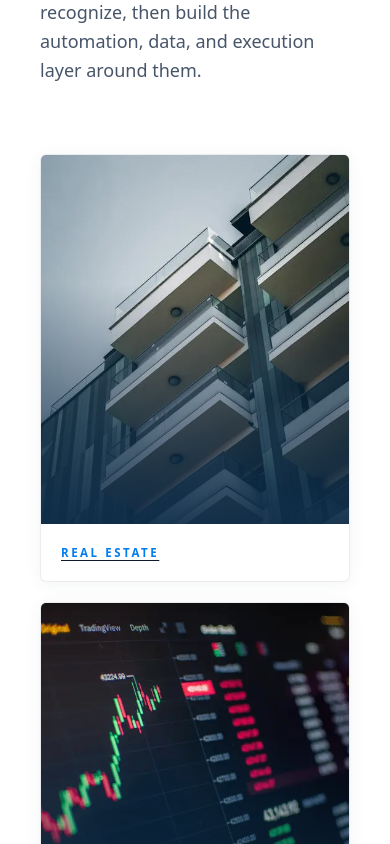
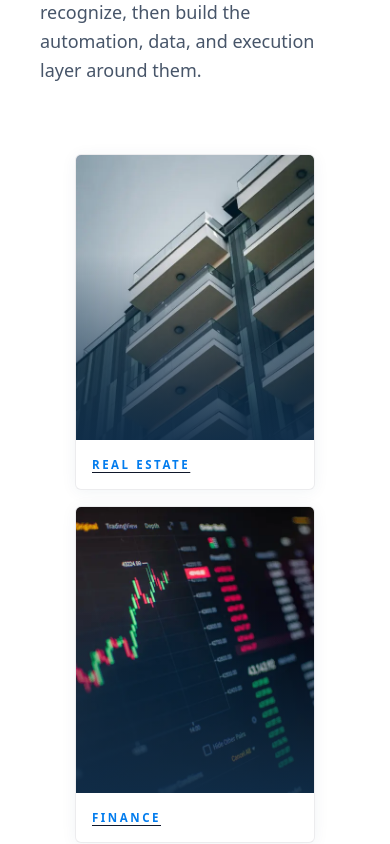
Before and after one commit to DavidMajomi/company-site, a Next.js app in the folder company/: page / in a window 390 px wide. Shown: the part 1140-1984 px from the top of the page. Built offline with nearby package versions, Linux system fonts and the light colour scheme.

Commit message:
Refactor: Update IndustryHomeCard and IndustriesHomeSection styles for improved layout and responsiveness, enhancing visual presentation across different screen sizes.

```diff
--- a/company/app/components/IndustryHomeCard.tsx
+++ b/company/app/components/IndustryHomeCard.tsx
@@ -17,7 +17,7 @@ export function IndustryHomeCard({ industry, index }: IndustryHomeCardProps) {
 
   return (
     <li
-      className="group relative list-none opacity-0 translate-y-5 animate-industry-card-in motion-reduce:animate-none motion-reduce:opacity-100 motion-reduce:translate-y-0"
+      className="group relative w-[min(100%,15rem)] shrink-0 list-none opacity-0 translate-y-5 animate-industry-card-in motion-reduce:animate-none motion-reduce:opacity-100 motion-reduce:translate-y-0 sm:w-[calc((100%-1.25rem)/2)] lg:w-[calc((100%-3rem)/3)]"
       style={{ animationDelay }}
     >
       <Link
@@ -35,7 +35,7 @@ export function IndustryHomeCard({ industry, index }: IndustryHomeCardProps) {
               alt={industry.imageAlt ?? industry.label}
               width={500}
               height={750}
-              sizes="(max-width: 768px) 100vw, 33vw"
+              sizes="(max-width: 640px) 240px, (max-width: 1024px) 50vw, 33vw"
               className="block size-full object-cover object-[center_35%] transition-transform duration-500 ease-out group-hover:scale-[1.04] motion-reduce:group-hover:scale-100"
             />
           ) : (
@@ -49,7 +49,7 @@ export function IndustryHomeCard({ industry, index }: IndustryHomeCardProps) {
             aria-hidden="true"
           />
         </div>
-        <div className="relative flex flex-1 flex-col p-5">
+        <div className="relative flex flex-1 flex-col p-4 sm:p-5">
           <div className="flex items-start justify-between gap-4">
             <span className="text-eyebrow font-black uppercase tracking-[0.22em] text-(--color-accent)">
               {industry.label}
--- a/company/app/industries/IndustriesHomeSection.tsx
+++ b/company/app/industries/IndustriesHomeSection.tsx
@@ -28,7 +28,7 @@ export function IndustriesHomeSection() {
           </p>
         </div>
 
-        <ul className="mt-12 grid list-none gap-5 p-0 md:grid-cols-3 md:gap-6">
+        <ul className="mt-12 flex list-none flex-wrap justify-center gap-4 p-0 sm:gap-5 lg:gap-6">
           {industrySummaries.map((industry, index) => (
             <IndustryHomeCard
               key={industry.slug}
```
